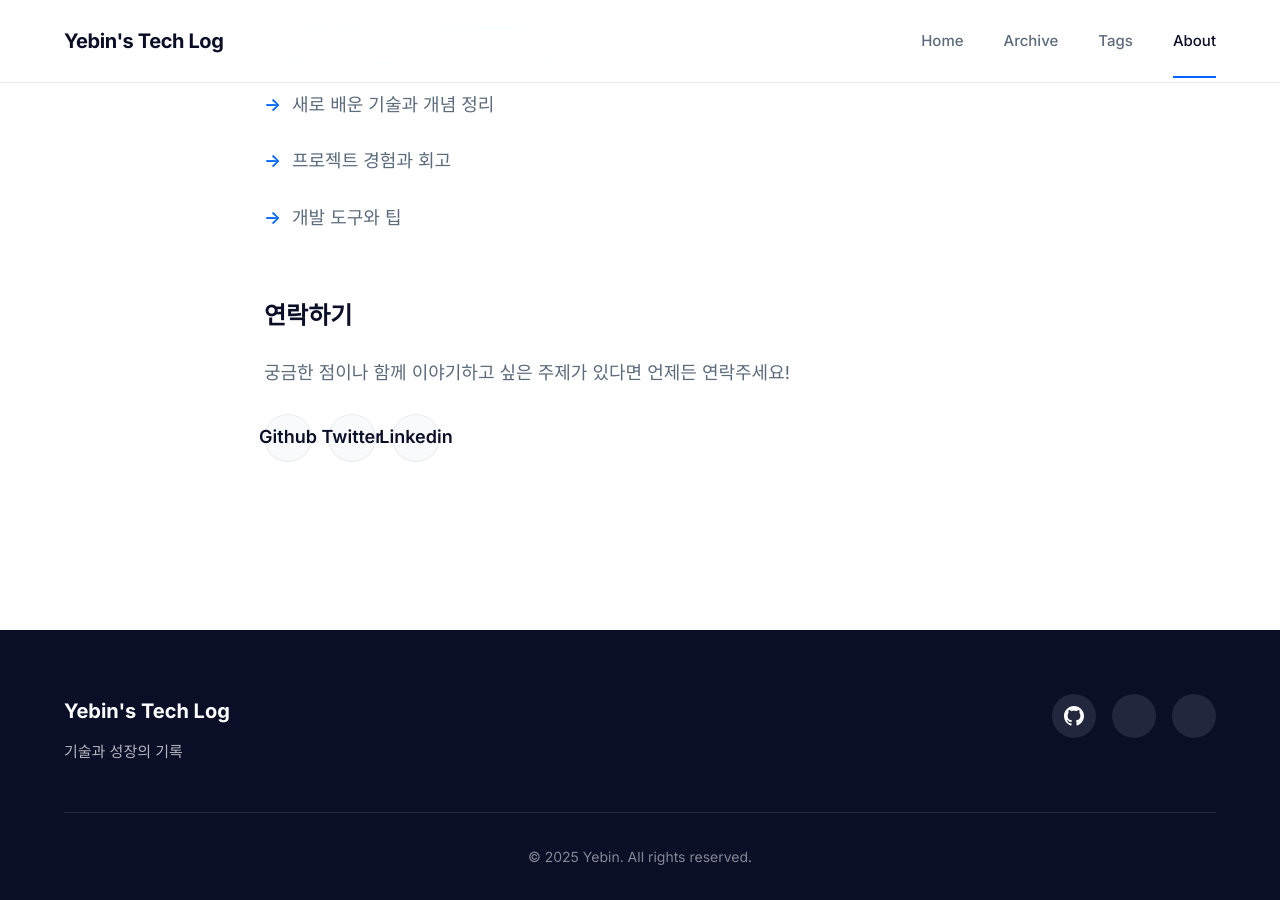
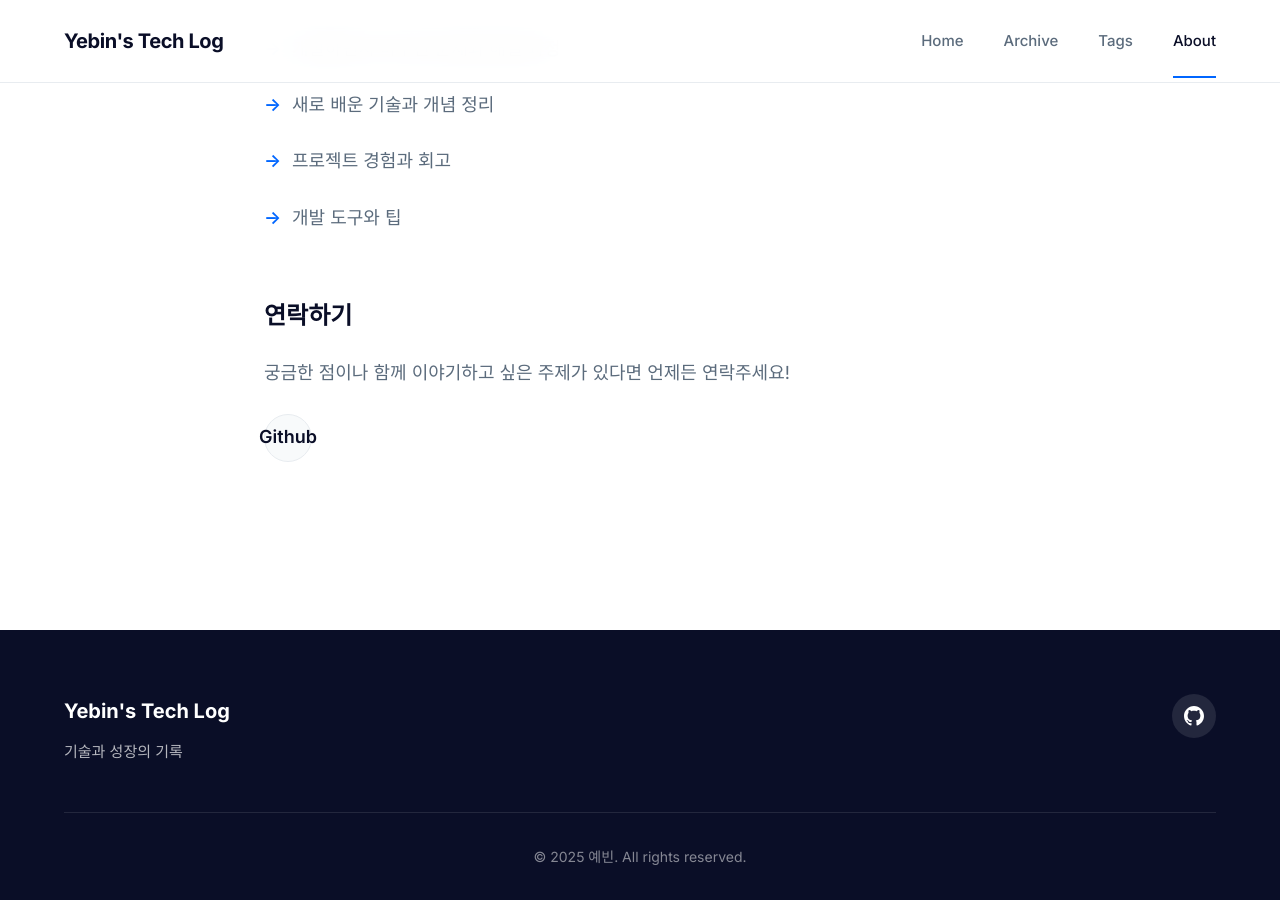
Before and after one commit to yebinable/yebinable.github.io, a Jekyll site: the page built from about.html, in a window 1280 px wide and 900 px high, scrolled down 826 px. Built offline with Jekyll 4.4.1, drawn with Linux system fonts in a browser that asks for light colours.

Commit message:
디자인 수정

```diff
--- a/_config.yml
+++ b/_config.yml
@@ -3,19 +3,17 @@ title: Yebin's Tech Log
 description: 기술과 성장의 기록
 baseurl: ""
 url: "https://yebinable.github.io"
-author: Yebin
+author: 예빈
 
 # Author Settings
-author-name: Yebin
-author-bio: 배우고 성장하는 개발자
-author-intro: 안녕하세요! 배우고 성장하는 개발자입니다.
+author-name: 예빈
+author-bio: 배우고 활용하는 개발자
+author-intro: 안녕하세요! 배우고 활용하는 개발자입니다.
 author-avatar: '/images/avatar.jpg'
 
 # Social Links
 social:
   - {icon: "github", link: "https://github.com/yebinable"}
-  - {icon: "twitter", link: "https://twitter.com/"}
-  - {icon: "linkedin", link: "https://linkedin.com/in/"}
 
 # Build Settings
 markdown: kramdown
@@ -47,4 +45,3 @@ exclude:
   - vendor
   - .git
   - .gitignore
-  - "Git Submodule로 하나의 Obsidian Vault에서 여러 개의 git repository 관리하기.md"
--- a/index.html
+++ b/index.html
@@ -8,7 +8,7 @@ title: Home
     <div class="hero-content">
       <h1 class="hero-title">개발자로 성장하는<br>여정을 기록합니다.</h1>
       <p class="hero-description">
-        코드와 함께 배우고, 문제를 해결하며, 더 나은 개발자가 되어가는 과정을 공유합니다.
+        문제를 해결하며 더 나은 개발자가 되어가는 과정을 공유합니다.
       </p>
     </div>
   </div>
```
